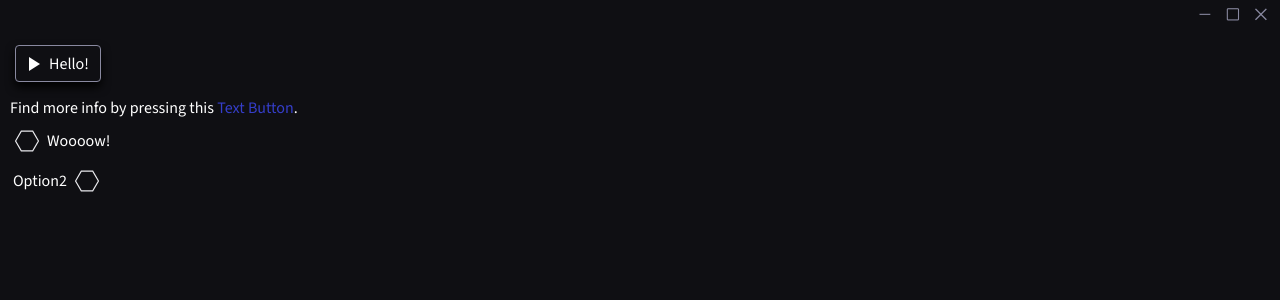
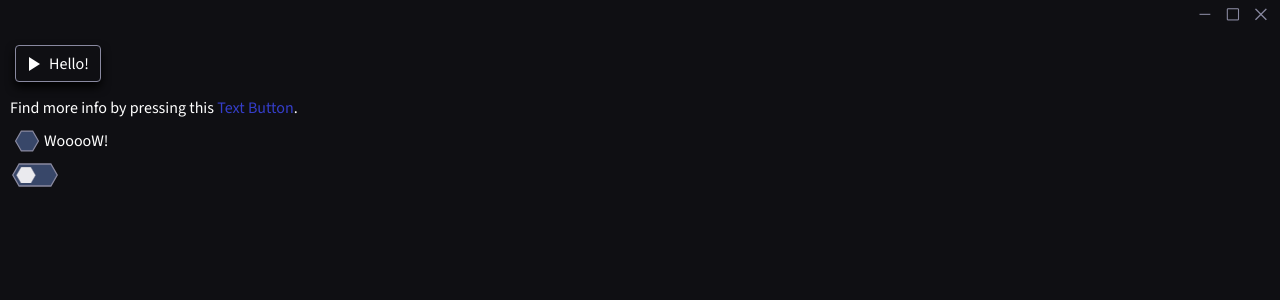
Before and after one commit to Sabjen79/UmbrageBot, a SvelteKit app: page /start_page in a window 1280 px wide. Shown: the top 300 px of the page. Built offline with nearby package versions, Linux system fonts and the light colour scheme.

Commit message:
Added Toggle Slider

```diff
--- a/src/components/checkbox.svelte
+++ b/src/components/checkbox.svelte
@@ -1,7 +1,5 @@
 <script lang="ts">
     let {
-        label = "",
-        alignRight = false,
         checked = $bindable(),
     } = $props();
 
@@ -9,10 +7,7 @@
 
 </script>
 
-<div
-    id="container"
-    style="flex-direction: {alignRight ? "row-reverse" : "row"}"
->
+<div id="container" >
     <button id="checkbox"
         onclick={() => {
             checked = !checked;
@@ -25,10 +20,10 @@
         {#each {length: 2} as _, index}
             <svg
             viewBox="-5 0 210 173.20508075688772"
-            stroke={index == 0 ? "transparent" : "var(--foreground)"}
+            stroke={index == 0 ? "var(--gray)" : "var(--foreground)"}
             stroke-width=10
             ><path
-                fill={index == 0 ? "var(--primary)" : "transparent"}
+                fill={index == 0 ? "var(--secondary)" : "var(--primary)"}
                 d="M0 86.60254037844386L50 0L150 0L200 86.60254037844386L150 173.20508075688772L50 173.20508075688772Z"
             ></path></svg
             >
@@ -37,15 +32,6 @@
             check
         </span>
     </button>
-
-    {#if label != ""}
-        <!-- svelte-ignore a11y_click_events_have_key_events -->
-        <!-- svelte-ignore a11y_no_static_element_interactions -->
-         <!-- Accesibility controls available for button -->
-        <div id="label" onclick={() => {checked = !checked}}>
-            {label}
-        </div>
-    {/if}
 </div>
 
 <style>
@@ -59,9 +45,11 @@
 
     #container {
         display: inline-flex;
+        justify-content: space-between;
 
         height: 24px;
         clip-path: none;
+        user-select: none;
     }
 
     #checkbox {
@@ -95,13 +83,13 @@
         height: 24px;
     }
 
-    svg:first-of-type, span {
+    svg:last-of-type, span {
         clip-path: circle(0);
 
         transition: 0.15s ease-out;
     }
 
-    .checked > svg:first-of-type, .checked > span {
+    .checked > svg:last-of-type, .checked > span {
         clip-path: circle(100%);
     }
 
@@ -109,13 +97,4 @@
         color: var(--foreground);
         font-size: 1.2em;
     }
-
-    #label {
-        margin: 0.5px 3px 0 3px;
-        user-select: none;
-    }
-
-    #label:hover {
-        cursor: default;
-    }
 </style>
--- /dev/null
+++ b/src/components/toggle_slider.svelte
@@ -0,0 +1,96 @@
+<script lang="ts">
+    let {
+        label = "",
+        alignRight = false,
+        toggled = $bindable(),
+    } = $props();
+
+    let pressed = $state();
+</script>
+
+<button
+    id="container"
+    aria-label="Toggle"
+    class={{toggled, pressed}}
+    onmousedown={() => { pressed = true; }}
+    onmouseup={() => { pressed = false; }}
+    onmouseleave={() => { pressed = false; }}
+    onclick={() => {toggled = !toggled;}}
+>
+    <svg
+        id="background"
+        viewBox="50 0 250 173.20508075688772"
+        stroke={toggled ? "var(--foreground)" : "var(--gray)"}
+        stroke-width=10
+    ><path
+        style="transition: 0.2s;"
+        fill={toggled ? "var(--primary)" : "var(--secondary)"}
+        d="M0 86.60254037844386L50 0L300 0L350 86.60254037844386L300 173.20508075688772L50 173.20508075688772Z"
+    ></path></svg
+    >
+
+    <svg
+        id="switch"
+        viewBox="-5 0 210 173.20508075688772"
+        stroke="var(--gray)"
+        stroke-width=5
+    ><path
+        fill="var(--foreground)"
+        d="M0 86.60254037844386L50 0L150 0L200 86.60254037844386L150 173.20508075688772L50 173.20508075688772Z"
+    ></path></svg
+    >
+</button>
+
+<style>
+    #container {
+        width: 50px;
+        height: 24px;
+
+        display: inline-flex;
+        align-items: center;
+
+        background-color: transparent;
+
+        border: 0;
+
+        transition: 0.15s ease-out;
+    }
+
+    #background {
+        width: 100%;
+        height: 100%;
+
+        overflow: visible;
+
+    }
+
+    #container:hover {
+        cursor: pointer;
+    }
+
+    #container > #switch {
+        position: absolute;
+        left: 16px;
+
+        width: 20px;
+        scale: 1;
+
+        transform: scaleX(1);
+
+        transition: 0.15s ease-out;
+    }
+
+    #container.pressed > #switch {
+        transform: scaleX(120%);
+        left: 18px;
+    }
+
+    #container.toggled.pressed > #switch {
+        transform: scaleX(120%);
+        left: 32px;
+    }
+
+    #container.toggled > #switch {
+        left: 34px;
+    }
+</style>
--- a/src/routes/start_page/+page.svelte
+++ b/src/routes/start_page/+page.svelte
@@ -4,10 +4,10 @@
   import Button from "../../components/button.svelte";
   import Checkbox from "../../components/checkbox.svelte";
   import { open } from '@tauri-apps/plugin-shell';
+    import ToggleSlider from "../../components/toggle_slider.svelte";
 
   let checked = $state(false);
-  let checked2 = $state(false);
-
+  let toggled = $state(false);
 </script>
 
 <TitleBar />
@@ -16,8 +16,8 @@
   <div>Find more info by pressing this <TextButton onclick={() => {
     open("https://discord.com/developers/applications");
   }}/>.</div>
-  <div><Checkbox bind:checked label="Woooow!"/></div>
-  <div><Checkbox bind:checked={checked2} label="Option2" alignRight={true}/></div>
+  <div class="flex"><Checkbox bind:checked /> WooooW!</div>
+  <div><ToggleSlider bind:toggled/></div>
 </main>
 
 <style>
@@ -30,4 +30,9 @@
   div {
     margin-top: 10px;
   }
+
+  .flex {
+    display: flex;
+    align-items: center;
+  }
 </style>
--- a/src/theme.css
+++ b/src/theme.css
@@ -23,6 +23,7 @@
     --accent: light-dark(#2E35A3, #5C63D0);
 
     --gray: color-mix(in hsl, var(--background), var(--foreground) 60%);
+    --darkgray: color-mix(in hsl, var(--background), var(--foreground) 30%);
 
     color-scheme: dark;
 
```
Also changed, not shown: 2 other files (tests, documents, lock files or other folders).
